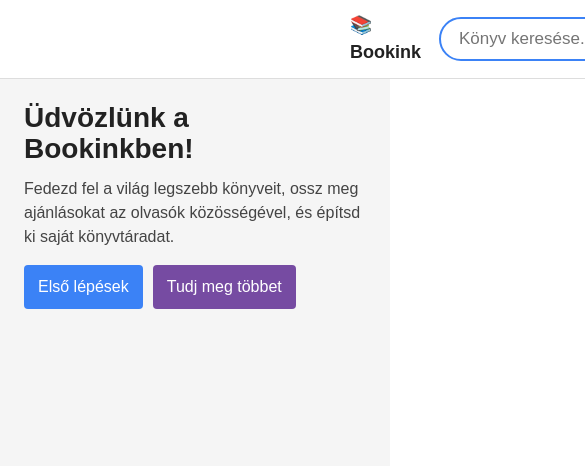
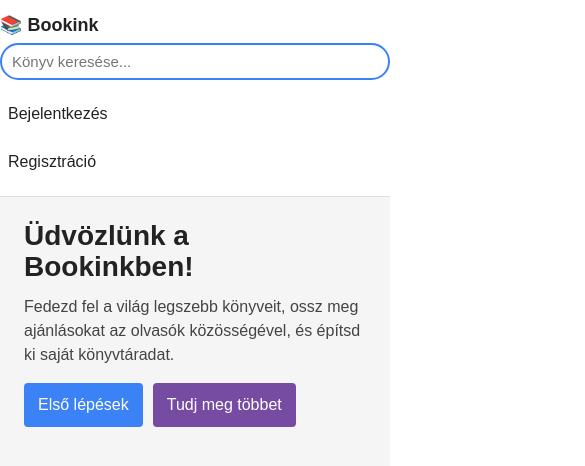
Before and after one commit to Benzsi/bookink_frontend, a React (Vite) app in the folder BOOKINK/: page / in a window 390 px wide. Shown: the top 466 px of the page, 585 px wide, since content can reach past the window. Built offline with nearby package versions, Linux system fonts and the light colour scheme.

Commit message:
responsive design for header and navbar; improve CommentModal styling

```diff
--- a/BOOKINK/src/App.css
+++ b/BOOKINK/src/App.css
@@ -139,7 +139,57 @@ body { font-family: Arial, sans-serif; background: #f5f5f5; color: #222; }
   --color-secondary: #764ba2;
   --color-accent: #e8f0ff;
 }
-@media (max-width: 900px) { .table-header, .table-row { grid-template-columns: 1fr; } .books-grid { grid-template-columns: repeat(auto-fill, minmax(200px, 1fr)); gap: 16px; } }
+@media (max-width: 1200px) {
+  .header {
+    padding-left: 24px !important;
+    padding-right: 24px !important;
+  }
+}
+@media (max-width: 900px) {
+  .header {
+    padding-left: 8px !important;
+    padding-right: 8px !important;
+  }
+  .navbar {
+    flex-wrap: wrap;
+    gap: 8px;
+  }
+  .navbar-search-inline {
+    min-width: 180px;
+    max-width: 100vw;
+  }
+  .navbar-search-input {
+    width: 100%;
+    min-width: 120px;
+    font-size: 15px;
+    padding: 8px 10px;
+  }
+}
+@media (max-width: 600px) {
+  .header {
+    flex-direction: column;
+    align-items: stretch;
+    padding-left: 0 !important;
+    padding-right: 0 !important;
+  }
+  .navbar {
+    flex-direction: column;
+    align-items: stretch;
+    gap: 4px;
+  }
+  .navbar-link, .btn, .btn-login, .btn-register {
+    width: 100%;
+    text-align: left;
+    margin: 0;
+    padding: 10px 8px;
+    font-size: 16px;
+  }
+  .navbar-search-inline {
+    width: 100%;
+    justify-content: flex-start;
+    margin-bottom: 8px;
+  }
+}
 .book-card-actions {
   display: flex;
   gap: 10px;
--- a/BOOKINK/src/components/CommentModal.tsx
+++ b/BOOKINK/src/components/CommentModal.tsx
@@ -18,18 +18,20 @@ export function CommentModal({ isOpen, onClose, onSave, bookTitle }: CommentModa
 
   return (
     <div className="modal-overlay">
-      <div className="modal-content">
-        <h3>Komment a(z) "{bookTitle}" könyvhöz</h3>
+      <div className="modal-content" style={{ maxWidth: 540, minWidth: 340, padding: '38px 32px 28px 32px', borderRadius: 16 }}>
+        <h3 style={{ fontSize: 24, fontWeight: 700, marginBottom: 18, color: 'var(--color-primary)', textAlign: 'center' }}>
+          Komment a(z) "{bookTitle}" könyvhöz
+        </h3>
         <textarea
           value={comment}
           onChange={e => setComment(e.target.value)}
           placeholder="Írd be a kommented..."
-          rows={5}
-          style={{ width: '100%', marginBottom: 12 }}
+          rows={7}
+          style={{ width: '100%', minHeight: 120, fontSize: 18, borderRadius: 10, border: '1.5px solid var(--color-primary)', padding: 16, marginBottom: 18, resize: 'vertical', background: '#f8faff' }}
         />
-        <div style={{ display: 'flex', justifyContent: 'flex-end', gap: 8 }}>
-          <button className="btn" onClick={onClose}>Mégse</button>
-          <button className="btn btn-primary" onClick={() => onSave(comment)} disabled={!comment.trim()}>
+        <div style={{ display: 'flex', justifyContent: 'flex-end', gap: 12 }}>
+          <button className="btn" style={{ fontSize: 16, padding: '10px 22px' }} onClick={onClose}>Mégse</button>
+          <button className="btn btn-primary" style={{ fontSize: 16, padding: '10px 22px' }} onClick={() => onSave(comment)} disabled={!comment.trim()}>
             Mentés
           </button>
         </div>
```
